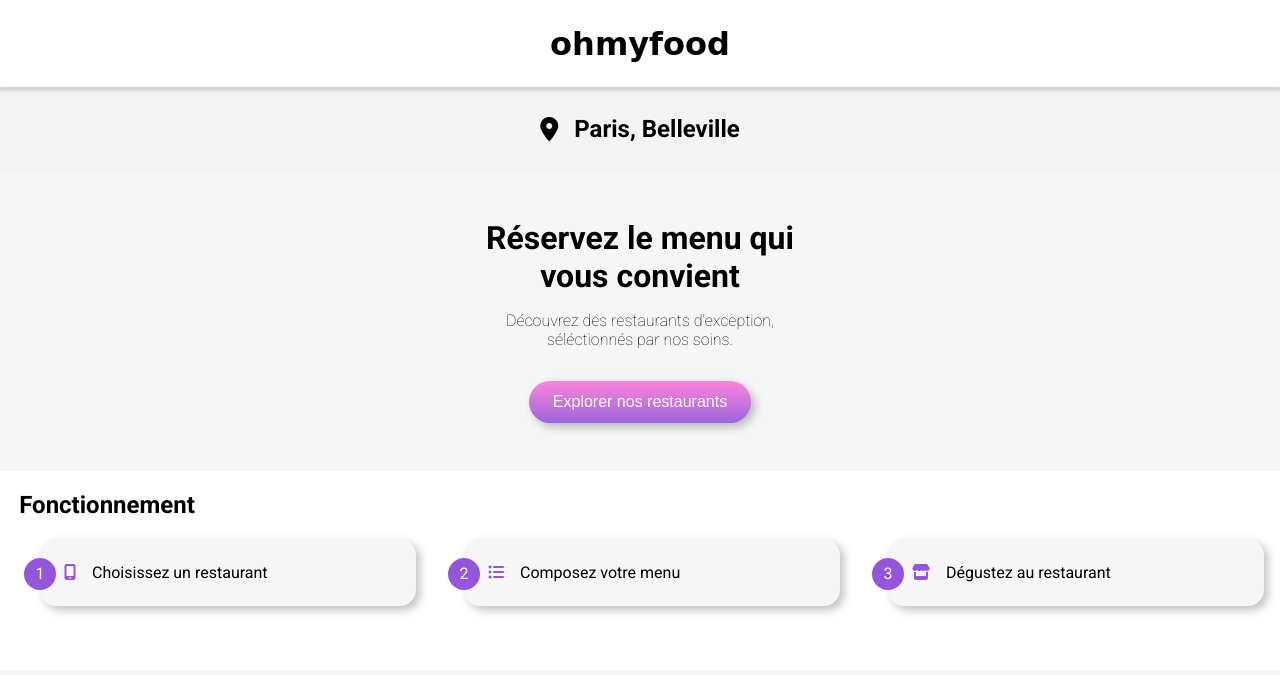
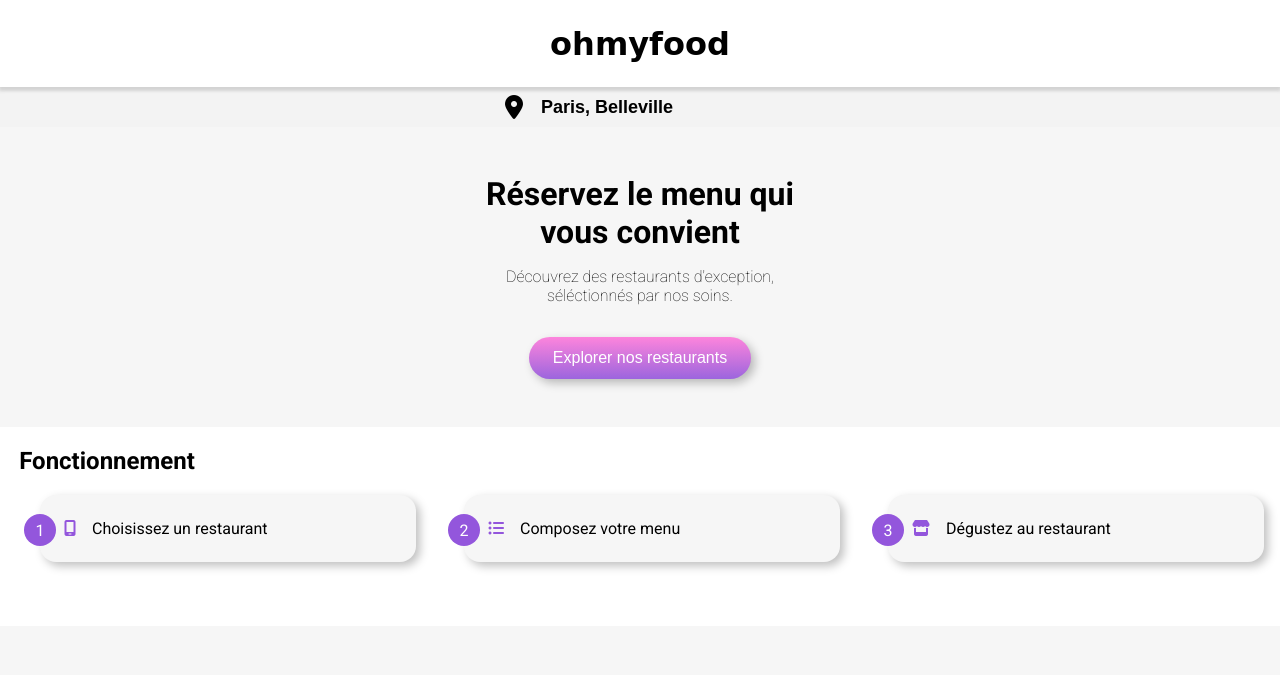
Before and after one commit to mxavierwd/OpenClassroomProjet, a website: page index.html in a window 1280 px wide. Shown: the top 675 px of the page. Drawn offline with Linux system fonts and the light colour scheme; a web font is replaced by a local one.

Commit message:
ajout input spaceholder

```diff
--- a/index.html
+++ b/index.html
@@ -18,7 +18,7 @@
     <main>
         <div class="ville">
             <i class="fa-solid fa-location-dot"></i>
-            <h2>Paris, Belleville</h2>
+            <input type="text" placeholder="Paris, Belleville" >
         </div>
 
         <section class="explorer">
--- a/style.scss
+++ b/style.scss
@@ -70,6 +70,20 @@ main{
     .ville i{
         font-size: 1.5rem;
     }
+}
+
+.ville input{
+    border: none;
+    background-color: #f3f3f3;
+    font-size: large;
+    color: black;
+}
+
+.ville input::placeholder{
+    // font-size: large;
+    opacity: 1;
+    color: black;
+    font-weight: 600;
 }
 
 /* explorer */
```
Also changed, not shown: style.css, 1 other file.
